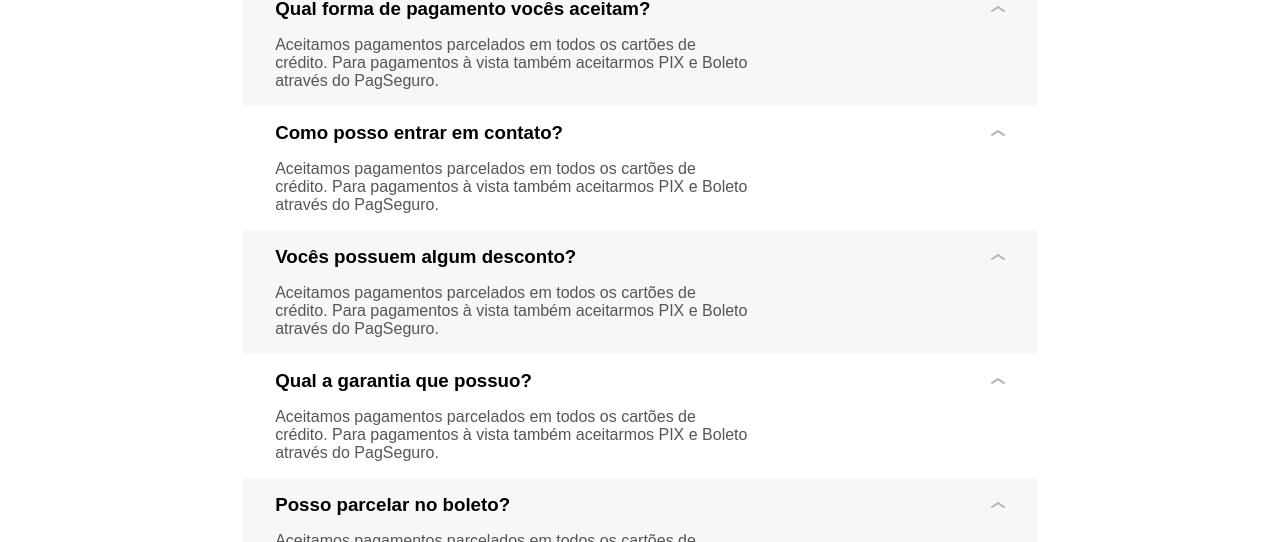
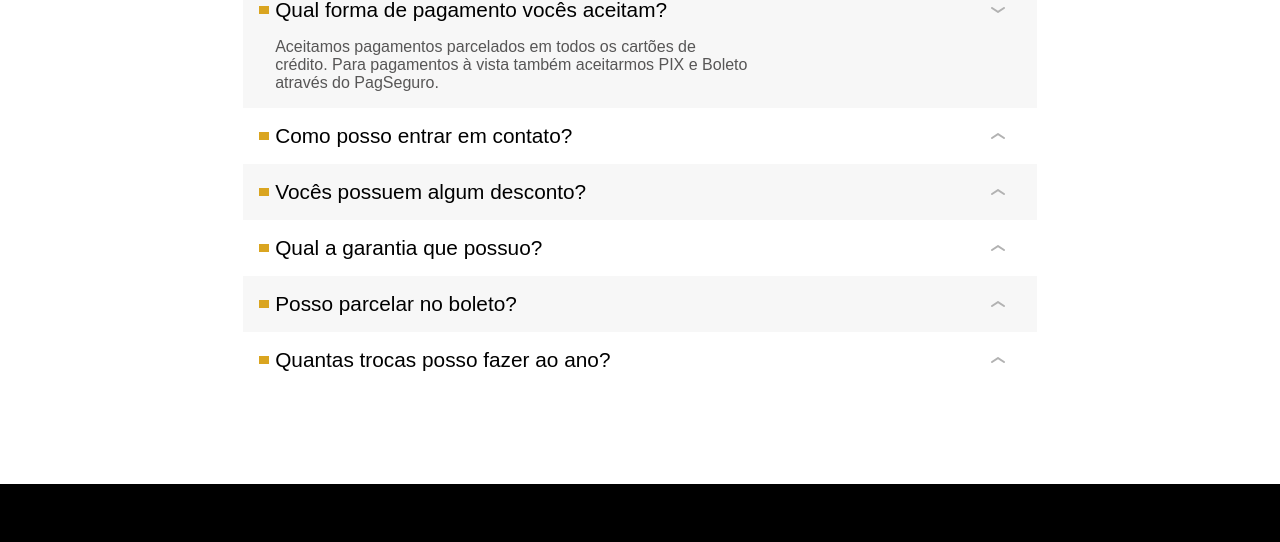
Before and after one commit to shex3/Bikcraft, a plain HTML site: page seguros.html in a window 1280 px wide. Shown: the part 1941-2483 px from the top of the page. Drawn offline with Linux system fonts and the light colour scheme.

Commit message:
feat: Adição de JavaScript básico na página de seguros - Perguntas Ativas

```diff
--- a/assets/css/seguros.css
+++ b/assets/css/seguros.css
@@ -151,8 +151,30 @@
     gap:1rem;
 
 }
-.pergunta:hover img{
+.pergunta button {
+    font-size:1.3rem;
+    border:none;
+    background:transparent;
+    font-family: Arial, Helvetica, sans-serif;
+    position: relative;
+}
+.pergunta button::before {
+    content:'';
+    width:10px;
+    height:8px;
+    position:absolute;
+    top:8px;
+    left:-16px;
+    background:goldenrod;
+}
+.pergunta h3:hover ~ img, .perguntas h3:has(button[aria-expanded="true"]) ~img{
     transform:rotate(180deg);
+}
+.pergunta p.ativa{
+    display:block;
+}
+.pergunta p{
+    display:none;
 }
 
 .pergunta img{
--- a/assets/js/script.js
+++ b/assets/js/script.js
@@ -20,3 +20,20 @@ function autoCheck(parametro){
     elemento.checked = true
 }
 parametros.forEach(autoCheck)
+
+
+const perguntas = document.querySelectorAll('.pergunta button');
+
+function click(pergunta){
+    pergunta.addEventListener('click', ativarPergunta)
+};
+perguntas.forEach(click);
+
+function ativarPergunta(event){
+    const pergunta = event.currentTarget;
+    const controls = pergunta.getAttribute("aria-controls");
+    const resposta = document.getElementById(controls)
+
+    pergunta.setAttribute('aria-expanded', 'true')
+    resposta.classList.toggle('ativa')
+};
--- a/seguros.html
+++ b/seguros.html
@@ -99,35 +99,35 @@
     <section class="perguntas">
         <div class="margem-home">
             <h2 class="tit-preto margem-bottom">perguntas frequentes<span class="dot">.</span></h2>
-            <div class="pergunta cinza-claro">
-                <h3>Qual forma de pagamento vocês aceitam?</h3>
+            <div class="pergunta cinza-claro ">
+                <h3><button aria-expanded="true" aria-controls="pergunta1">Qual forma de pagamento vocês aceitam?</button></h3>
                 <img src="assets/img/icones/seta-abrir.svg" alt="Seta cinza">
-                <p class="">Aceitamos pagamentos parcelados em todos os cartões de crédito. Para pagamentos à vista também aceitarmos PIX e Boleto através do PagSeguro.</p>
+                <p id="pergunta1" class="ativa">Aceitamos pagamentos parcelados em todos os cartões de crédito. Para pagamentos à vista também aceitarmos PIX e Boleto através do PagSeguro.</p>
             </div>
             <div class="pergunta">
-                <h3>Como posso entrar em contato?</h3>
+                <h3><button aria-expanded="false" aria-controls="pergunta2">Como posso entrar em contato?</button></h3>
                 <img src="assets/img/icones/seta-abrir.svg" alt="Seta cinza">
-                <p>Aceitamos pagamentos parcelados em todos os cartões de crédito. Para pagamentos à vista também aceitarmos PIX e Boleto através do PagSeguro.</p>
+                <p id="pergunta2">Aceitamos pagamentos parcelados em todos os cartões de crédito. Para pagamentos à vista também aceitarmos PIX e Boleto através do PagSeguro.</p>
             </div>
             <div class="pergunta cinza-claro">
-                <h3>Vocês possuem algum desconto?</h3>
+                <h3><button aria-expanded="false" aria-controls="pergunta3">Vocês possuem algum desconto?</button></h3>
                 <img src="assets/img/icones/seta-abrir.svg" alt="Seta cinza">
-                <p>Aceitamos pagamentos parcelados em todos os cartões de crédito. Para pagamentos à vista também aceitarmos PIX e Boleto através do PagSeguro.</p>
+                <p id="pergunta3">Aceitamos pagamentos parcelados em todos os cartões de crédito. Para pagamentos à vista também aceitarmos PIX e Boleto através do PagSeguro.</p>
             </div>
             <div class="pergunta">
-                <h3>Qual a garantia que possuo?</h3>
+                <h3><button aria-expanded="false" aria-controls="pergunta4">Qual a garantia que possuo?</button></h3>
                 <img src="assets/img/icones/seta-abrir.svg" alt="Seta cinza">
-                <p>Aceitamos pagamentos parcelados em todos os cartões de crédito. Para pagamentos à vista também aceitarmos PIX e Boleto através do PagSeguro.</p>
+                <p id="pergunta4">Aceitamos pagamentos parcelados em todos os cartões de crédito. Para pagamentos à vista também aceitarmos PIX e Boleto através do PagSeguro.</p>
             </div>
             <div class="pergunta cinza-claro">
-                <h3>Posso parcelar no boleto?</h3>
+                <h3><button aria-expanded="false" aria-controls="pergunta5">Posso parcelar no boleto?</button></h3>
                 <img src="assets/img/icones/seta-abrir.svg" alt="Seta cinza">
-                <p>Aceitamos pagamentos parcelados em todos os cartões de crédito. Para pagamentos à vista também aceitarmos PIX e Boleto através do PagSeguro.</p>
+                <p id="pergunta5">Aceitamos pagamentos parcelados em todos os cartões de crédito. Para pagamentos à vista também aceitarmos PIX e Boleto através do PagSeguro.</p>
             </div>
             <div class="pergunta">
-                <h3>Quantas trocas posso fazer ao ano?</h3>
+                <h3><button aria-expanded="false" aria-controls="pergunta6">Quantas trocas posso fazer ao ano?</button></h3>
                 <img src="assets/img/icones/seta-abrir.svg" alt="Seta cinza">
-                <p>Aceitamos pagamentos parcelados em todos os cartões de crédito. Para pagamentos à vista também aceitarmos PIX e Boleto através do PagSeguro.</p>
+                <p id="pergunta6">Aceitamos pagamentos parcelados em todos os cartões de crédito. Para pagamentos à vista também aceitarmos PIX e Boleto através do PagSeguro.</p>
             </div>
         </div>
     </section>
```
